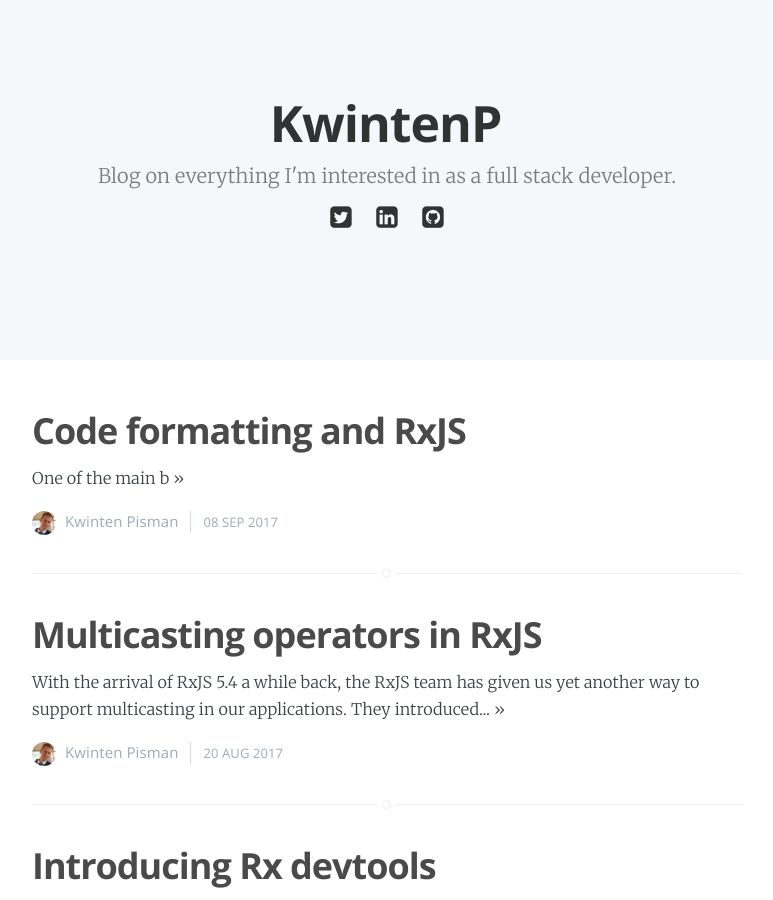
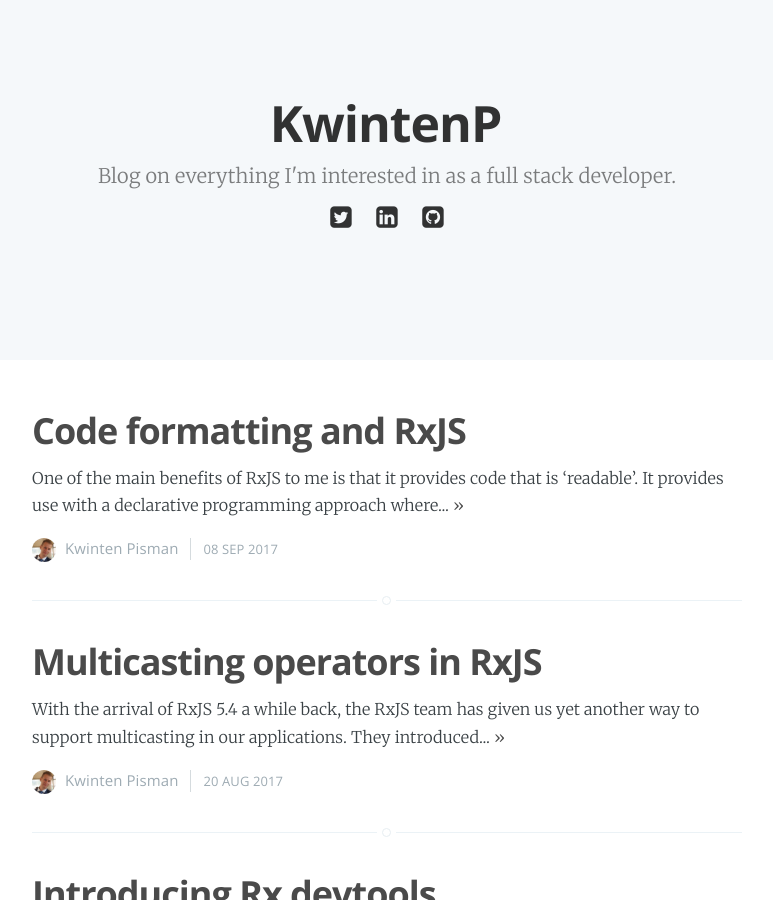
Before and after one commit to frederikprijck/blog.kwintenp, a Jekyll site: the page built from index.html, in a window 1280 px wide and 900 px high. Shown: the whole window, without its empty margins (253-1026 px from the left). Built offline with Jekyll 4.4.1, drawn with Linux system fonts in a browser that asks for light colours; nearby versions of some CDN libraries; the list of posts is cut into pages by our own code; some of the changed lines change nothing that is shown.

Commit message:
Added an introduction

```diff
--- a/_posts/2017-09-08-code-formatting-with-rxjs.md
+++ b/_posts/2017-09-08-code-formatting-with-rxjs.md
@@ -9,4 +9,6 @@
 disqus: true
 ---
 
-One of the main b
+One of the main benefits of RxJS to me is that it provides code that is 'readable'. It provides use with a declarative programming approach where implementation details are hidden away. We are just describing what needs to be done, not how it should be done. This makes code you look at easy to understand.
+
+One problem that I face reguraly when looking at other peoples code is that the code formatting or the way the RxJS code is written, takes away part of the benefit of writing your code this way. This post is a small summary on how I would love to format my code to keep the readabillity benefits to a maximum.
```
